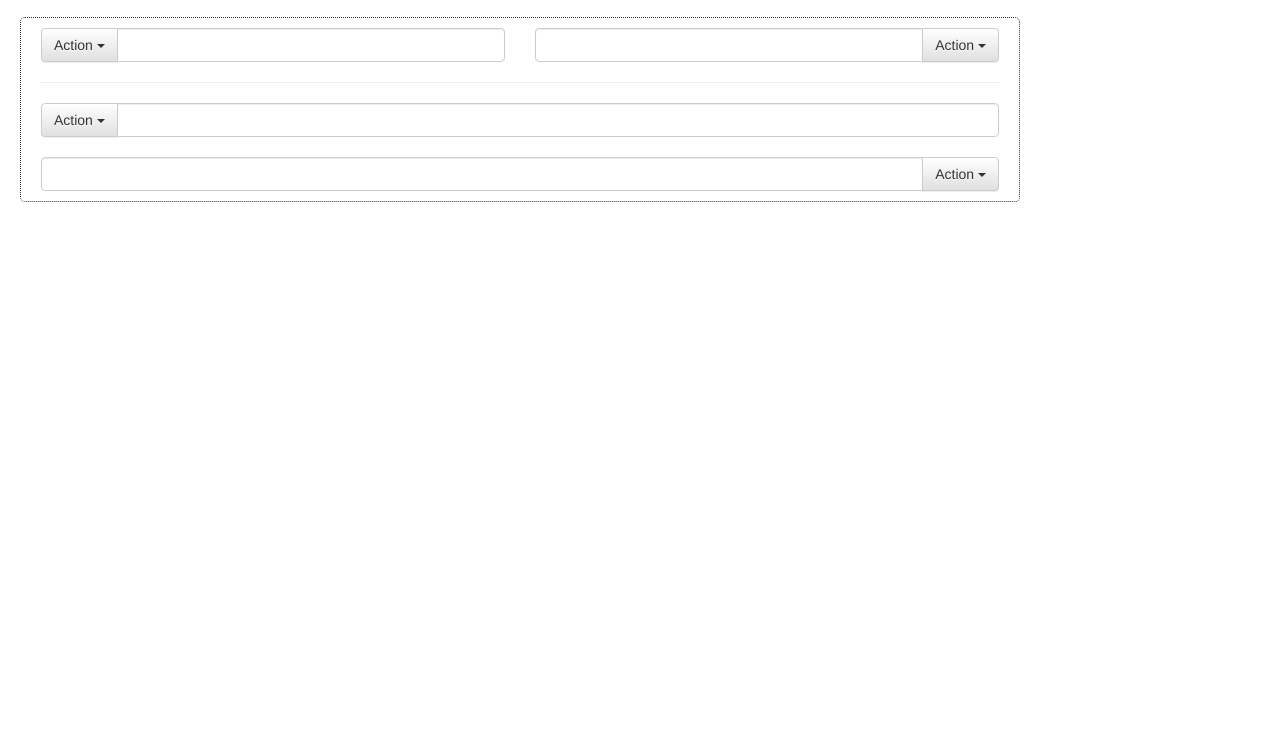
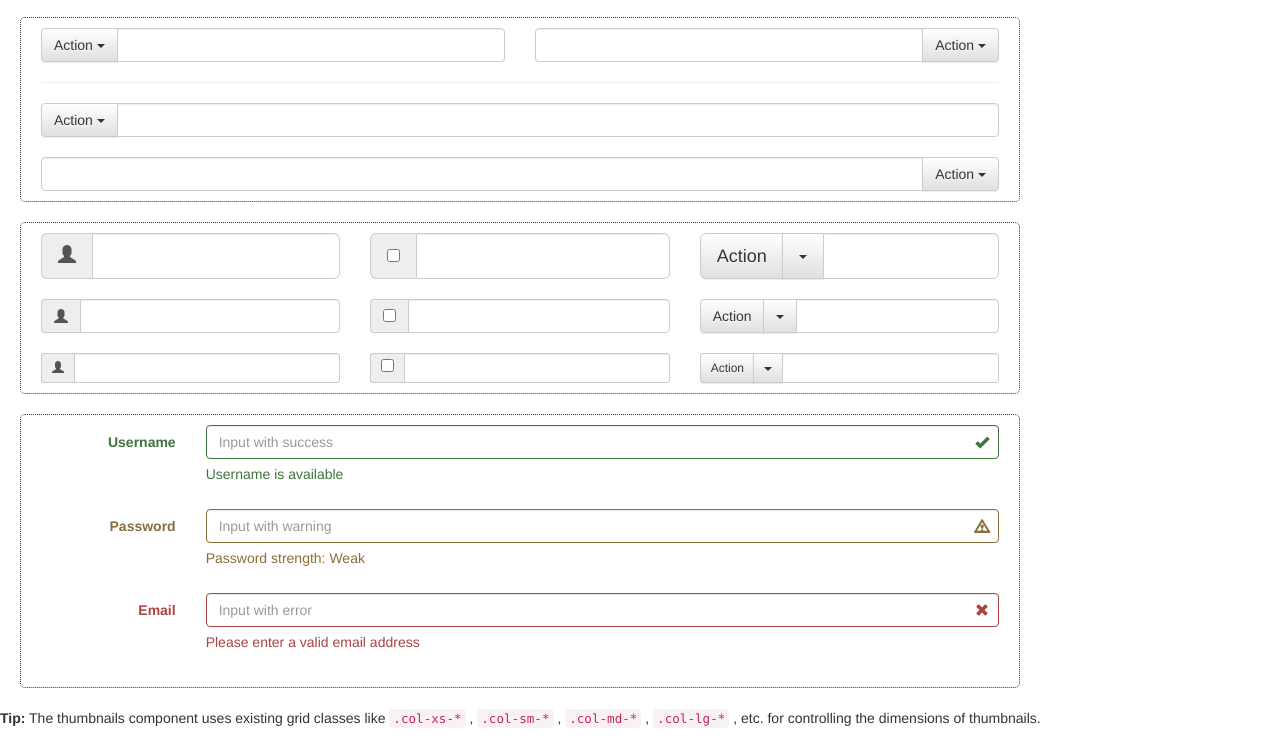
Before and after one commit to akhilesh073/BootstrapExample, a plain HTML site: page BootstrapForm.html in a window 1280 px wide. Shown: the part 1741-2479 px from the top of the page. Before the commit the page ends 1963 px from the top, so only its background shows below. Drawn offline with nearby package versions, Linux system fonts and the light colour scheme.

Commit message:
Bootstrap form

```diff
--- a/BootstrapForm.html
+++ b/BootstrapForm.html
@@ -388,6 +388,173 @@
 			</div>
 		</form>
 	</div>
+	<div class="bs-example">
+		<form>
+			<div class="row">
+				<div class="col-xs-4">
+					<div class="input-group input-group-lg">
+						<span class="input-group-addon"><span class="glyphicon glyphicon-user"></span></span>
+						<input type="text" class="form-control">
+					</div>
+				</div>
+				<div class="col-xs-4">
+					<div class="input-group input-group-lg">
+						<span class="input-group-addon">
+                        <input type="checkbox">
+                    </span>
+						<input type="text" class="form-control">
+					</div>
+				</div>
+				<div class="col-xs-4">
+					<div class="input-group input-group-lg">
+						<div class="input-group-btn">
+							<button tabindex="-1" class="btn btn-default" type="button">Action</button>
+							<button tabindex="-1" data-toggle="dropdown" class="btn btn-default dropdown-toggle" type="button">
+								<span class="caret"></span>
+								<span class="sr-only">Toggle Dropdown</span>
+							</button>
+							<ul class="dropdown-menu">
+								<li><a href="#">Action</a>
+								</li>
+								<li><a href="#">Another action</a>
+								</li>
+								<li class="divider"></li>
+								<li><a href="#">Separated link</a>
+								</li>
+							</ul>
+						</div>
+						<input type="text" class="form-control">
+					</div>
+				</div>
+			</div>
+			<br>
+			<div class="row">
+				<div class="col-xs-4">
+					<div class="input-group">
+						<span class="input-group-addon"><span class="glyphicon glyphicon-user"></span></span>
+						<input type="text" class="form-control">
+					</div>
+				</div>
+				<div class="col-xs-4">
+					<div class="input-group">
+						<span class="input-group-addon">
+                        <input type="checkbox">
+                    </span>
+						<input type="text" class="form-control">
+					</div>
+				</div>
+				<div class="col-xs-4">
+					<div class="input-group">
+						<div class="input-group-btn">
+							<button tabindex="-1" class="btn btn-default" type="button">Action</button>
+							<button tabindex="-1" data-toggle="dropdown" class="btn btn-default dropdown-toggle" type="button">
+								<span class="caret"></span>
+								<span class="sr-only">Toggle Dropdown</span>
+							</button>
+							<ul class="dropdown-menu">
+								<li><a href="#">Action</a>
+								</li>
+								<li><a href="#">Another action</a>
+								</li>
+								<li class="divider"></li>
+								<li><a href="#">Separated link</a>
+								</li>
+							</ul>
+						</div>
+						<input type="text" class="form-control">
+					</div>
+				</div>
+			</div>
+			<br>
+			<div class="row">
+				<div class="col-xs-4">
+					<div class="input-group input-group-sm">
+						<span class="input-group-addon"><span class="glyphicon glyphicon-user"></span></span>
+						<input type="text" class="form-control">
+					</div>
+				</div>
+				<div class="col-xs-4">
+					<div class="input-group input-group-sm">
+						<span class="input-group-addon">
+                        <input type="checkbox">
+                    </span>
+						<input type="text" class="form-control">
+					</div>
+				</div>
+				<div class="col-xs-4">
+					<div class="input-group input-group-sm">
+						<div class="input-group-btn">
+							<button tabindex="-1" class="btn btn-default" type="button">Action</button>
+							<button tabindex="-1" data-toggle="dropdown" class="btn btn-default dropdown-toggle" type="button">
+								<span class="caret"></span>
+								<span class="sr-only">Toggle Dropdown</span>
+							</button>
+							<ul class="dropdown-menu">
+								<li><a href="#">Action</a>
+								</li>
+								<li><a href="#">Another action</a>
+								</li>
+								<li class="divider"></li>
+								<li><a href="#">Separated link</a>
+								</li>
+							</ul>
+						</div>
+						<input type="text" class="form-control">
+					</div>
+				</div>
+			</div>
+		</form>
+	</div>
+	<div class="bs-example">
+		<form class="form-horizontal">
+			<div class="form-group has-success has-feedback">
+				<label class="col-xs-2 control-label" for="inputSuccess">Username</label>
+				<div class="col-xs-10">
+					<input type="text" id="inputSuccess" class="form-control" placeholder="Input with success">
+					<span class="glyphicon glyphicon-ok form-control-feedback"></span>
+					<span class="help-block">Username is available</span>
+				</div>
+			</div>
+			<div class="form-group has-warning has-feedback">
+				<label class="col-xs-2 control-label" for="inputWarning">Password</label>
+				<div class="col-xs-10">
+					<input type="password" id="inputWarning" class="form-control" placeholder="Input with warning">
+					<span class="glyphicon glyphicon-warning-sign form-control-feedback"></span>
+					<span class="help-block">Password strength: Weak</span>
+				</div>
+			</div>
+			<div class="form-group has-error has-feedback">
+				<label class="col-xs-2 control-label" for="inputError">Email</label>
+				<div class="col-xs-10">
+					<input type="email" id="inputError" class="form-control" placeholder="Input with error">
+					<span class="glyphicon glyphicon-remove form-control-feedback"></span>
+					<span class="help-block">Please enter a valid email address</span>
+				</div>
+			</div>
+		</form>
+	</div>
+
+
+
+<div class="color-box">
+	<div class="shadow break">
+		<div class="info-tab tip-icon" title="Useful Tips"></div>
+		<div class="tip-box">
+			<p>
+				<strong>Tip:</strong>
+				The thumbnails component uses existing grid classes like
+				<code>.col-xs-*</code>
+				,
+				<code>.col-sm-*</code>
+				,
+				<code>.col-md-*</code>
+				,
+				<code>.col-lg-*</code>
+				, etc. for controlling the dimensions of thumbnails.
+			</p>
+		</div>
+	</div>
+</div>
 </body>
 
 </html>
```
Also changed, not shown: Trials/Bootstrap_signUp_form.html (added, +139 -0 lines).
